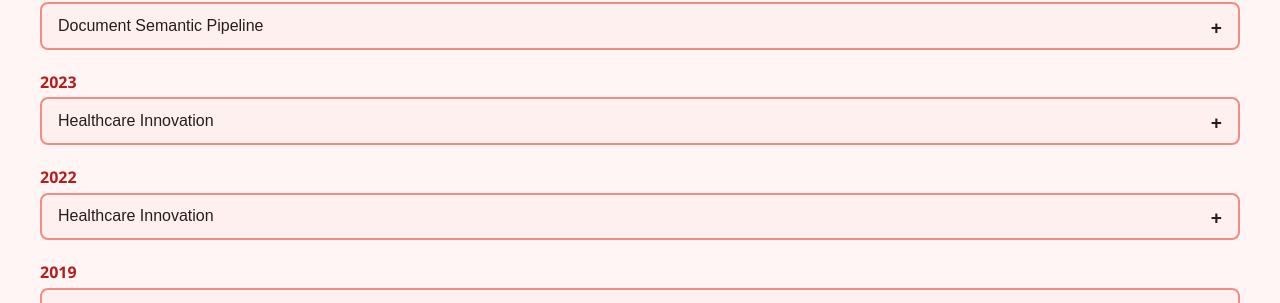
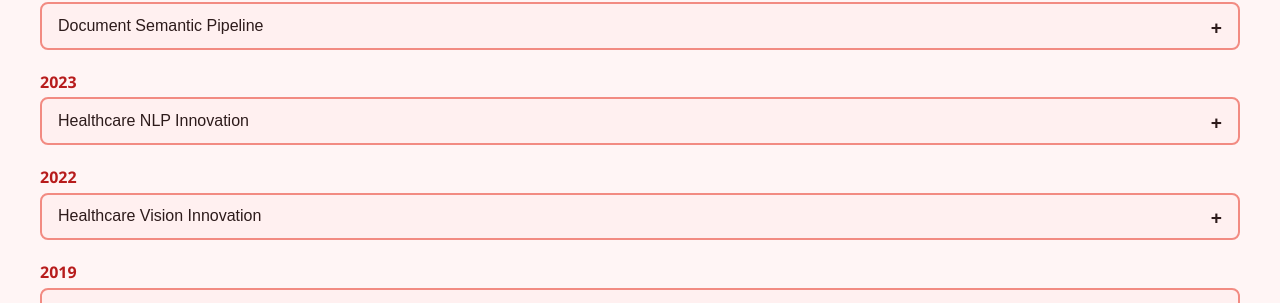
Before and after one commit to anuj-agarwal/anuj-agarwal.github.io, a Jekyll site: the page built from projects.md, in a window 1280 px wide. Shown: the part 432-735 px from the top of the page. Built offline with Jekyll 4.4.1, drawn with Linux system fonts in a browser that asks for light colours; a script that is not in the unit is left out.

Commit message:
Update projects.md

```diff
--- a/projects.md
+++ b/projects.md
@@ -31,14 +31,14 @@ permalink: /projects/
 
 <div class="timeline-entry">
   <div class="timeline-date">2023</div>
-  <button class="collapsible">Healthcare Innovation</button><div class="content-collapsible">
+  <button class="collapsible">Healthcare NLP Innovation</button><div class="content-collapsible">
     <p>Patent-pending CT clustering algorithm optimizing imaging protocols.</p>
   </div>
 </div>
 
 <div class="timeline-entry">
   <div class="timeline-date">2022</div>
-  <button class="collapsible">Healthcare Innovation</button><div class="content-collapsible">
+  <button class="collapsible">Healthcare Vision Innovation</button><div class="content-collapsible">
     <p>Integrated GANs for synthetic image generation and YOLO models for pathology detection.</p>
   </div>
 </div>
```
